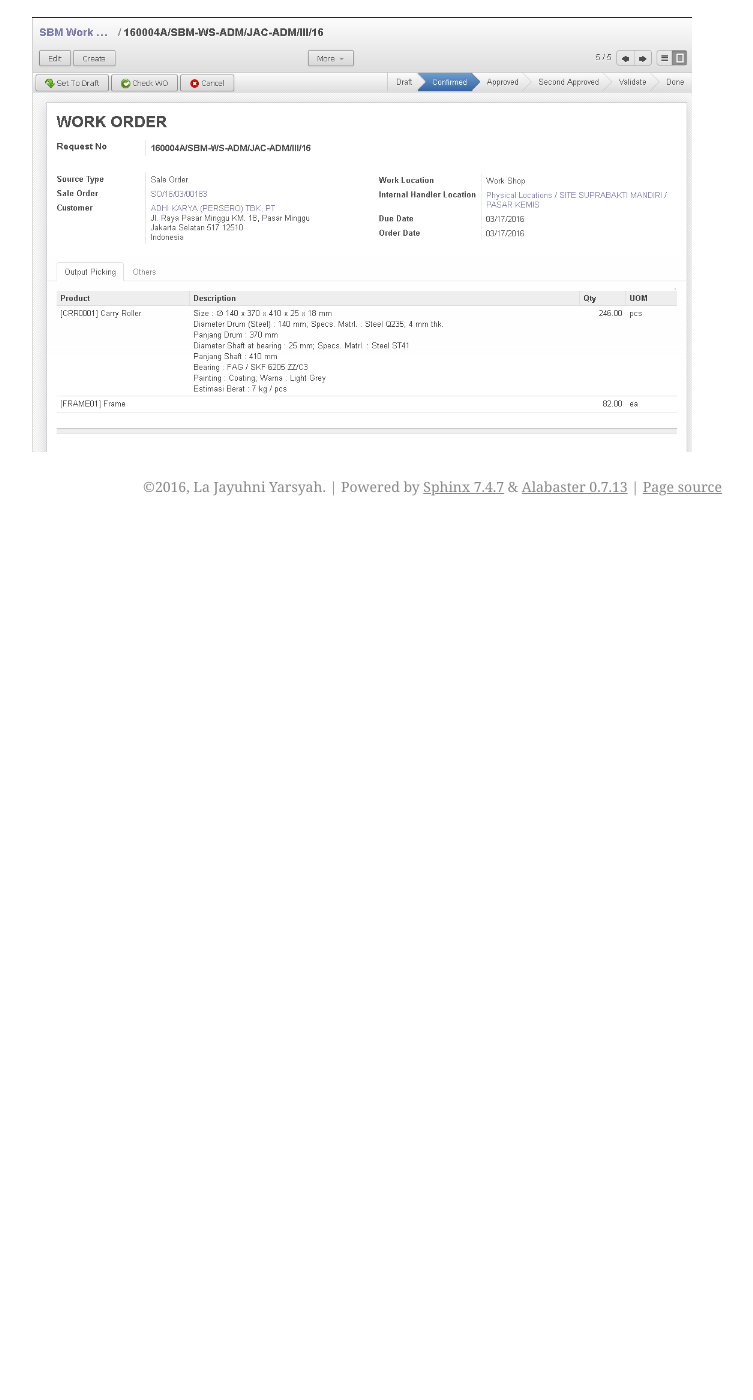
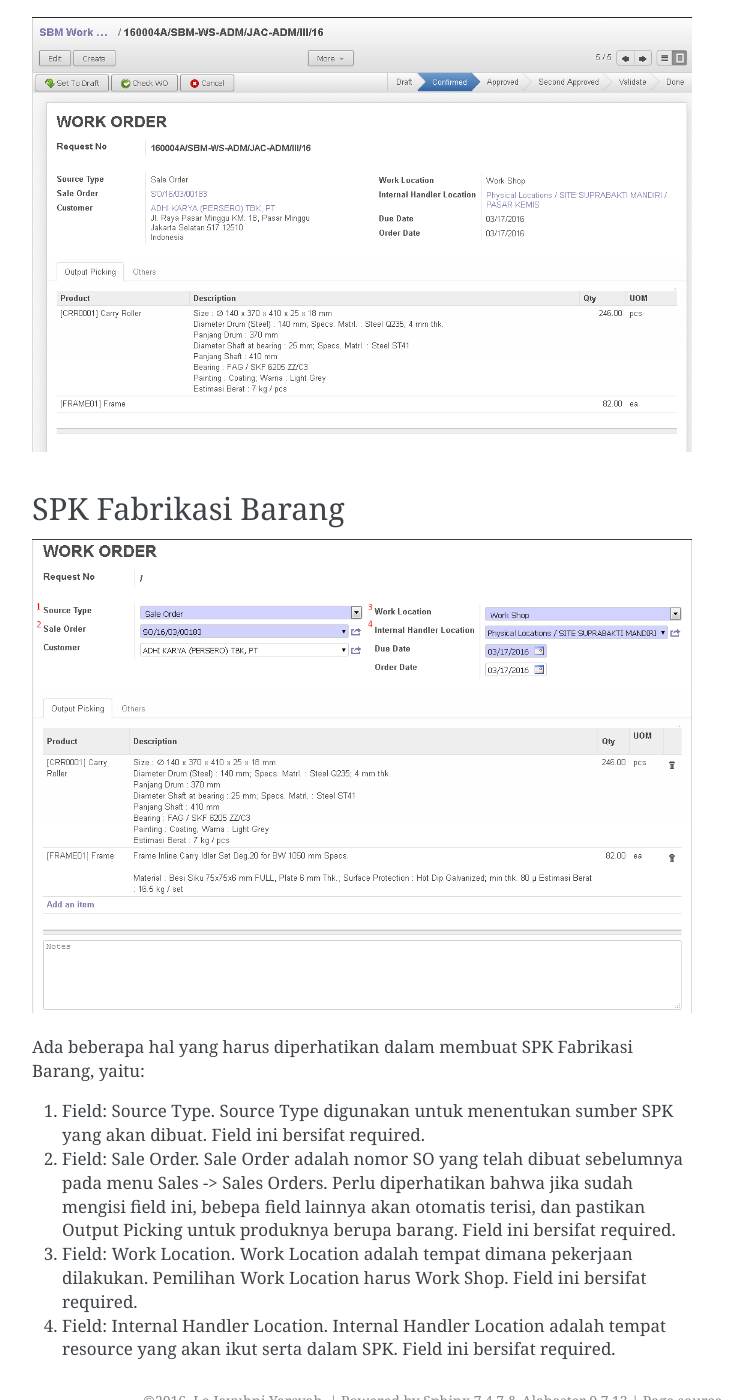
Before and after one commit to lajayuhniyarsyah/OpenERP-Supra-Doc, a Sphinx documentation site: the page built from source/pages/faq/case_wo.rst, in a window 1280 px wide and 1400 px high, scrolled down 8251 px. Shown: the whole window, without its empty margins (388-1141 px from the left). Built offline with Sphinx 7.4.7, drawn with Linux system fonts in a browser that asks for light colours; before the commit the page ends 8777 px from its top, so only the background shows below that; some of the changed text lies outside the part shown.

Commit message:
wo tutorial - fabrikasi barang

```diff
--- a/source/pages/faq/case_wo.rst
+++ b/source/pages/faq/case_wo.rst
@@ -102,3 +102,21 @@ Jika sudah maka akan tampil seperti pada gambar.
 Jika sudah maka akan tampil seperti gambar dibawah ini.
 
 .. image:: /img/wo_25.png
+
+
+
+
+SPK Fabrikasi Barang
+--------------------
+
+.. image:: /img/wo_fabrikasi_barang.png
+
+Ada beberapa hal yang harus diperhatikan dalam membuat SPK Fabrikasi Barang, yaitu:
+
+1. Field: Source Type. Source Type digunakan untuk menentukan sumber SPK yang akan dibuat. Field ini bersifat required.
+
+2. Field: Sale Order. Sale Order adalah nomor SO yang telah dibuat sebelumnya pada menu Sales -> Sales Orders. Perlu diperhatikan bahwa jika sudah mengisi field ini, bebepa field lainnya akan otomatis terisi, dan pastikan Output Picking untuk produknya berupa barang. Field ini bersifat required.
+
+3. Field: Work Location. Work Location adalah tempat dimana pekerjaan dilakukan. Pemilihan Work Location harus Work Shop. Field ini bersifat required.
+
+4. Field: Internal Handler Location. Internal Handler Location adalah tempat resource yang akan ikut serta dalam SPK. Field ini bersifat required.
```
Also changed, not shown: source/img/wo_fabrikasi_barang.png (added).
